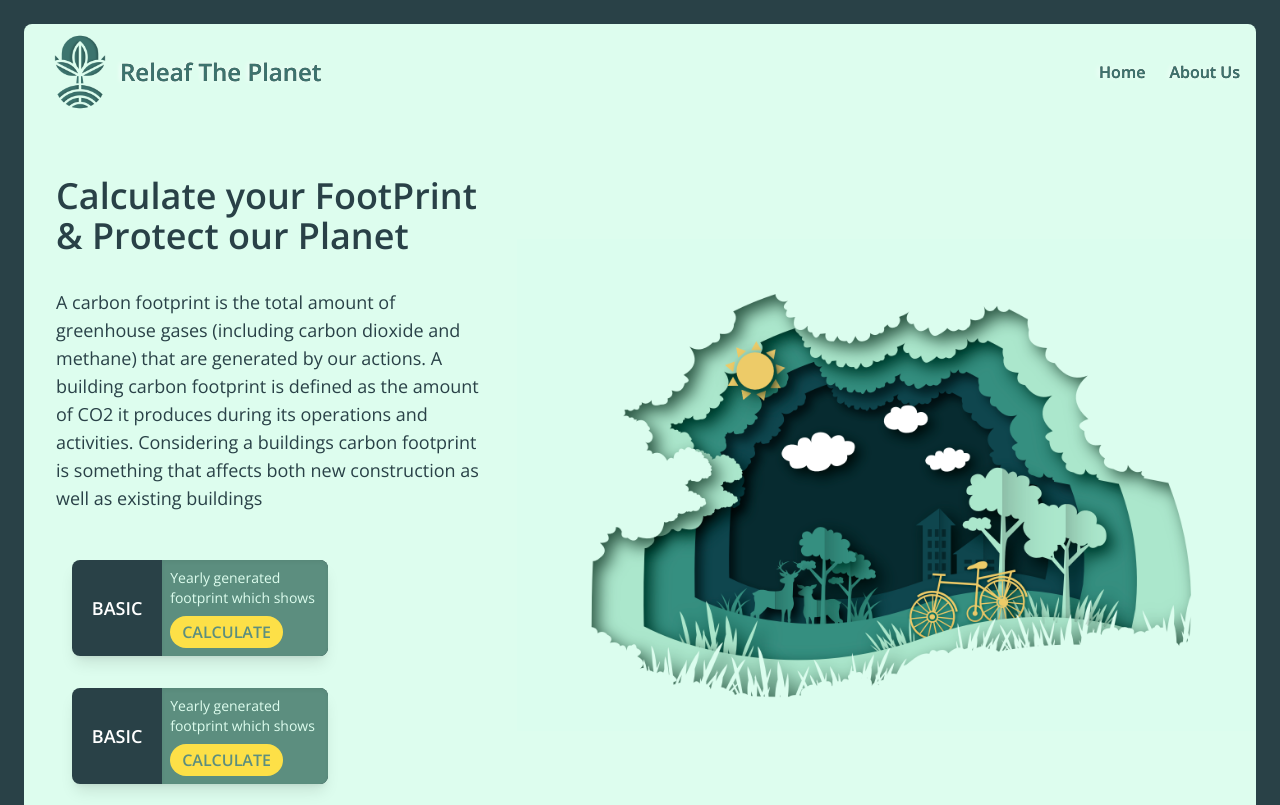
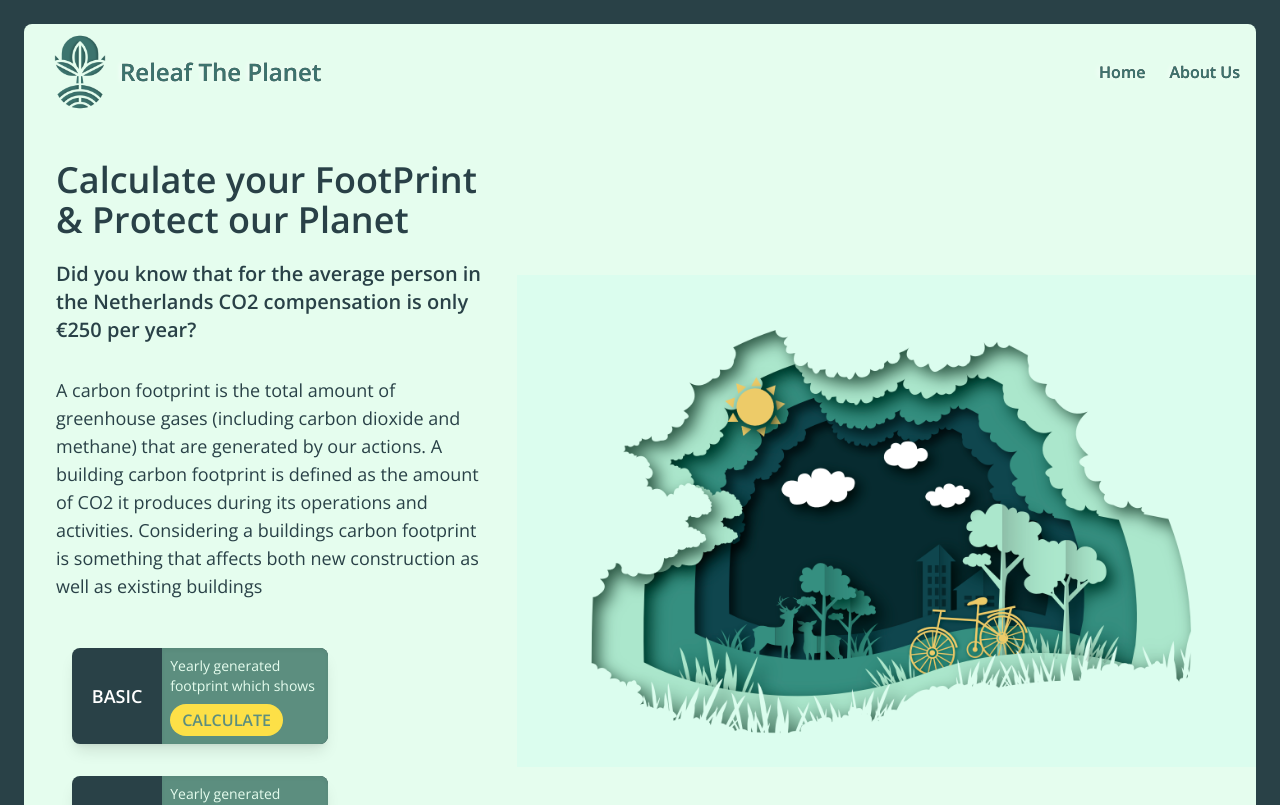
Before and after one commit to paulinevos/releaf, a Next.js app: page / in a window 1280 px wide. Shown: the top 805 px of the page. Built offline with nearby package versions, Linux system fonts and the light colour scheme.

Commit message:
main page color and second sentence

```diff
--- a/components/Navbar.js
+++ b/components/Navbar.js
@@ -14,6 +14,7 @@ function NavBar() {
   return (
     <nav>
       <div className="flex items-center justify-between py-2 px-4">
+        <Link href="/">
           <div className="flex items-center">
             <Image src="/leaf-logo.png"
                    alt="Picture of the author"
@@ -21,6 +22,7 @@ function NavBar() {
                    height={80}/>
             <p className="text-2xl font-bold text-leaf-800 text-shadow">Releaf The Planet</p>
           </div>
+        </Link>
         <div className="text-md grid justify-start items-center grid-flow-col gap-6 font-semibold text-leaf-800 text-shadow">
           {menuElements.map((e, index) => (
             <Link href={e.targetUrl} key={index} target="_blank">
--- a/pages/about-us.js
+++ b/pages/about-us.js
@@ -30,8 +30,8 @@ function AboutUs() {
             <p className="text-2xl font-bold text-leaf-800 mb-4 text-center">Why Reducing the Carbon Footprint is important for us?</p>
             <p className="text-lg font-medium mb-6 text-center lg:mx-24">Sustainability is a concept related to the development of products, goods, and services that involves meeting our present needs without compromising the ability of future generations to fulfill their own needs. Sustainability as a concept recognizes that the environment is an exhaustible resource. Therefore, it is important to use the environment and its resources rationally and protect it for the good of the Earth, our environment, humanity, & all living things.</p>
             <p className="text-2xl font-bold text-leaf-800 mt-6 text-center">Who we are?</p>
-            {TEAMDATA.map((e) =>
-              <TeamMember member={e}/>
+            {TEAMDATA.map((e,index) =>
+              <TeamMember key={index} member={e}/>
             )
             }
           </div>
--- a/pages/index.js
+++ b/pages/index.js
@@ -8,11 +8,12 @@ export default function Home() {
     <div>
       <Layout>
         <main>
-          <div className="flex items-center my-6 flex-wrap">
+          <div className="flex items-center my-2 flex-wrap">
             <div className="w-2/5 p-8">
               <h1 className="text-4xl font-bold text-leaf-800">
                 Calculate your FootPrint & Protect our Planet
               </h1>
+              <p className="text-xl text-leaf-800 font-bold my-5">Did you know that for the average person in the Netherlands CO2 compensation is only €250 per year?</p>
               <p className="text-lg text-leaf-800 my-8">A carbon footprint is the total amount of greenhouse gases (including carbon dioxide and methane) that are generated by our actions.
                 A building carbon footprint is defined as the amount of CO2 it produces during its operations and activities. Considering a buildings carbon footprint is something that affects both new construction as well as existing buildings</p>
               <div>
--- a/tailwind.config.js
+++ b/tailwind.config.js
@@ -17,7 +17,7 @@ module.exports = {
         'leaf': {
           DEFAULT: '#D8EBDF',
           '50': '#FFFFFF',
-          '100': '#ddfdee',
+          '100': '#e5fdee',
           '200': '#b8e1c8',
           '300': '#b8e1c8',
           '400': '#b8e1c8',
```
Lines whose indentation alone changed are shown as unchanged.
